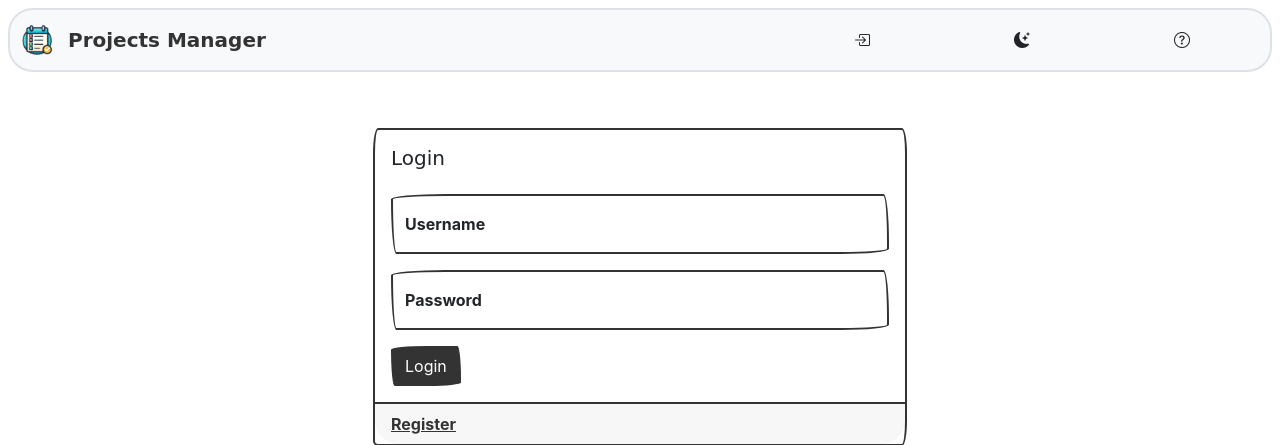
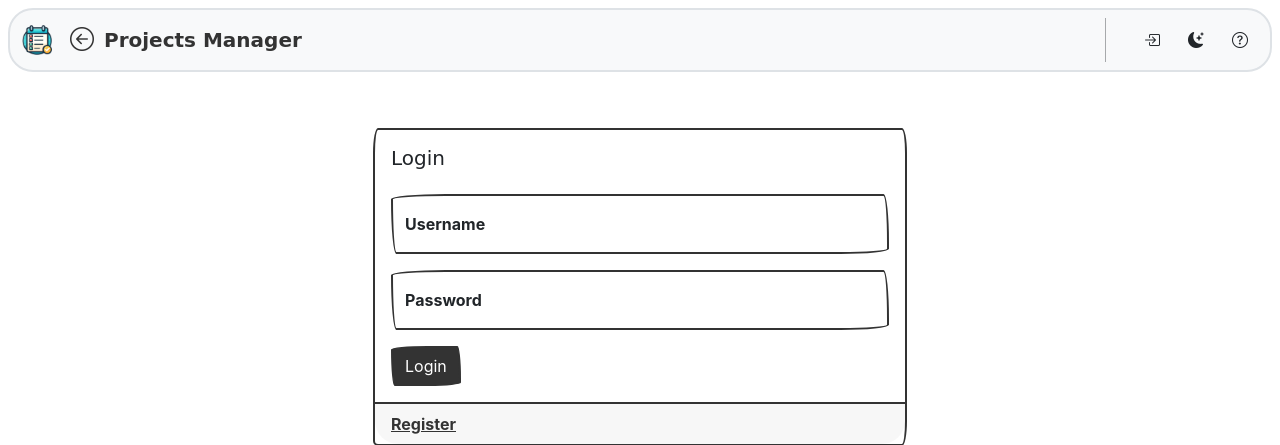
Before and after one commit to hamlet2k/ProjectsManager, a Flask app: page /login in a window 1280 px wide. Shown: the top 445 px of the page. Run offline with Flask 3, Linux system fonts and the light colour scheme; some libraries are stand-ins or nearby versions; some web fonts are replaced.

Commit message:
Add responsive navbar styles and refine theme toggle links

```diff
--- /dev/null
+++ b/static/css/navbar.css
@@ -0,0 +1,48 @@
+/* Responsive navbar refinements */
+
+.nav-link-responsive {
+  width: 100%;
+  flex-grow: 1;
+}
+
+.navbar-nav[data-nav-section] {
+  width: 100%;
+}
+
+@media (min-width: 768px) {
+  .nav-link-responsive {
+    width: auto;
+    flex-grow: 0;
+  }
+
+  .navbar-nav[data-nav-section] {
+    width: auto;
+  }
+
+  .navbar-nav[data-nav-section] .nav-item {
+    flex: 0 0 auto;
+  }
+
+  .navbar-nav[data-nav-section="center"] {
+    flex-grow: 1;
+  }
+
+  .navbar-nav[data-nav-section="right"] {
+    flex-grow: 0;
+  }
+
+  .navbar-nav[data-nav-section="center"],
+  .navbar-nav[data-nav-section="right"] {
+    gap: 0.5rem;
+  }
+
+  .navbar-nav[data-nav-section="center"],
+  .navbar-nav[data-nav-section="right"] {
+    margin-left: 0.25rem;
+  }
+
+  .navbar-divider-tight {
+    margin-left: 0.25rem;
+    margin-right: 0.25rem;
+  }
+}
--- a/templates/assets/css.html
+++ b/templates/assets/css.html
@@ -26,3 +26,4 @@
 <link rel="stylesheet" href="{{ url_for('static', filename='css/scope-form.css') }}">
 <link rel="stylesheet" href="{{ url_for('static', filename='css/notifications.css') }}">
 <link rel="stylesheet" href="{{ url_for('static', filename='css/feedback.css') }}">
+<link rel="stylesheet" href="{{ url_for('static', filename='css/navbar.css') }}">
--- a/templates/components/navbar.html
+++ b/templates/components/navbar.html
@@ -29,6 +29,21 @@
       />
       <span class="visually-hidden">Back to projects</span>
     </a>
+
+    {% set on_scope_list = request.endpoint == 'scopes.list_scopes' %}
+    {% if not on_scope_list %}
+    <a
+      class="btn btn-link p-0 me-2 d-none d-md-inline-flex align-items-center justify-content-center"
+      href="{{ url_for('scopes.list_scopes') if g.scope else url_for('home') }}"
+      aria-label="Back to project selection"
+      data-navbar-tooltip
+      data-bs-placement="bottom"
+      title="Back to projects"
+    >
+      <i class="bi bi-arrow-left-circle fs-4" aria-hidden="true"></i>
+      <span class="visually-hidden">Back to project selection</span>
+    </a>
+    {% endif %}
 
     {% if g.scope %}
     <a
@@ -83,11 +98,11 @@
     </button>
 
     <div class="collapse navbar-collapse" id="navbarNav">
-      <div class="d-flex flex-column flex-md-row w-100 gap-3 py-3 py-md-0 align-items-stretch align-items-md-center justify-content-md-between">
-        <ul class="navbar-nav flex-column flex-md-row gap-2 align-items-stretch align-items-md-center w-100 w-md-auto">
+      <div class="d-flex flex-column flex-md-row w-100 gap-3 gap-md-3 py-3 py-md-0 align-items-stretch align-items-md-center">
+        <ul class="navbar-nav flex-column flex-md-row gap-2 align-items-stretch align-items-md-center" data-nav-section="left">
           <li class="nav-item d-md-none">
             <a
-              class="btn btn-link nav-link w-100 d-flex align-items-center justify-content-start justify-content-md-center gap-2 text-body"
+              class="btn btn-link nav-link nav-link-responsive d-flex align-items-center justify-content-start justify-content-md-center gap-2 text-body"
               href="{{ url_for('scopes.list_scopes') if g.scope else url_for('home') }}"
               aria-label="Back to project selection"
               data-navbar-tooltip
@@ -101,7 +116,7 @@
           {% if g.scope %}
           <li class="nav-item d-md-none">
             <a
-              class="btn btn-link nav-link w-100 d-flex align-items-center gap-2 text-body text-truncate"
+              class="btn btn-link nav-link nav-link-responsive d-flex align-items-center gap-2 text-body text-truncate"
               href="{{ url_for('task') }}"
               aria-label="Reload {{ g.scope.name }} tasks"
               data-navbar-tooltip
@@ -115,7 +130,7 @@
           {% else %}
           <li class="nav-item d-md-none">
             <a
-              class="btn btn-link nav-link w-100 d-flex align-items-center gap-2 text-body text-truncate"
+              class="btn btn-link nav-link nav-link-responsive d-flex align-items-center gap-2 text-body text-truncate"
               href="{{ url_for('home') }}"
               aria-label="Go to Projects Manager home"
               data-navbar-tooltip
@@ -129,11 +144,14 @@
           {% endif %}
         </ul>
 
-        <ul class="navbar-nav flex-column flex-md-row gap-2 align-items-stretch align-items-md-center justify-content-md-center flex-grow-1">
+        <ul
+          class="navbar-nav flex-column flex-md-row gap-2 align-items-stretch align-items-md-center justify-content-start justify-content-md-end flex-grow-1"
+          data-nav-section="center"
+        >
           {% if g.user and g.user.github_integration_enabled %}
-          <li class="nav-item w-100 w-md-auto">
+          <li class="nav-item">
             <button
-              class="btn btn-link nav-link w-100 d-flex align-items-center justify-content-start justify-content-md-center gap-2 text-body"
+              class="btn btn-link nav-link nav-link-responsive d-flex align-items-center justify-content-start justify-content-md-center gap-2 text-body"
               type="button"
               id="github-refresh-btn"
               aria-label="Sync integrations"
@@ -153,10 +171,10 @@
           {% set has_pending = share_summary.pending if share_summary else 0 %}
           {% set show_nav_share = request.endpoint in ['task', 'add_task', 'edit_task'] %}
           {% if show_nav_share %}
-          <li class="nav-item w-100 w-md-auto">
+          <li class="nav-item">
             <button
               type="button"
-              class="btn btn-link nav-link w-100 d-flex align-items-center justify-content-start justify-content-md-center gap-2 scope-share-btn {{ 'text-primary' if share_count else 'text-body' }}"
+              class="btn btn-link nav-link nav-link-responsive d-flex align-items-center justify-content-start justify-content-md-center gap-2 scope-share-btn {{ 'text-primary' if share_count else 'text-body' }}"
               data-scope-id="{{ g.scope.id }}"
               data-share-count="{{ share_count }}"
               data-share-pending="{{ 'true' if has_pending else 'false' }}"
@@ -174,9 +192,9 @@
           {% endif %}
 
           {% if g.user %}
-          <li class="nav-item w-100 w-md-auto">
+          <li class="nav-item">
             <button
-              class="btn btn-link nav-link w-100 d-flex align-items-center justify-content-start justify-content-md-center gap-2 text-body"
+              class="btn btn-link nav-link nav-link-responsive d-flex align-items-center justify-content-start justify-content-md-center gap-2 text-body"
               type="button"
               data-bs-toggle="modal"
               data-bs-target="#feedbackModal"
@@ -192,9 +210,9 @@
 
           {% set summary = notification_summary or {} %}
           {% set notification_count = summary.badge_count if summary.badge_count is defined else summary.new_count if summary.new_count is defined else summary.pending_count %}
-          <li class="nav-item dropdown w-100 w-md-auto notifications-dropdown" data-notifications-root>
+          <li class="nav-item dropdown notifications-dropdown" data-notifications-root>
             <button
-              class="btn btn-link nav-link w-100 position-relative d-flex align-items-center justify-content-start justify-content-md-center gap-2 text-body"
+              class="btn btn-link nav-link nav-link-responsive position-relative d-flex align-items-center justify-content-start justify-content-md-center gap-2 text-body"
               type="button"
               id="notificationDropdown"
               data-bs-toggle="dropdown"
@@ -245,10 +263,10 @@
             <input type="hidden" data-notification-csrf value="{{ summary.csrf_token or '' }}" />
           </li>
 
-          <li class="nav-item w-100 w-md-auto" data-profile-menu-root>
+          <li class="nav-item" data-profile-menu-root>
             <a
               href="{{ url_for('user') }}"
-              class="btn btn-link nav-link w-100 d-flex align-items-center justify-content-start justify-content-md-center gap-2 text-body"
+              class="btn btn-link nav-link nav-link-responsive d-flex align-items-center justify-content-start justify-content-md-center gap-2 text-body"
               aria-label="Profile"
               data-navbar-tooltip
               data-bs-placement="bottom"
@@ -260,10 +278,10 @@
             </a>
           </li>
 
-          <li class="nav-item w-100 w-md-auto">
+          <li class="nav-item">
             <a
               href="{{ url_for('user') }}"
-              class="btn btn-link nav-link w-100 d-flex align-items-center justify-content-start justify-content-md-center gap-2 text-body"
+              class="btn btn-link nav-link nav-link-responsive d-flex align-items-center justify-content-start justify-content-md-center gap-2 text-body"
               aria-label="Settings"
               data-navbar-tooltip
               data-bs-placement="bottom"
@@ -276,12 +294,19 @@
           {% endif %}
         </ul>
 
-        <ul class="navbar-nav flex-column flex-md-row gap-2 align-items-stretch align-items-md-center justify-content-md-center w-100 w-md-auto">
+        <div class="d-none d-md-flex align-self-stretch mx-md-1 navbar-divider-tight">
+          <div class="vr text-body-secondary opacity-50 navbar-divider-tight"></div>
+        </div>
+
+        <ul
+          class="navbar-nav flex-column flex-md-row gap-2 align-items-stretch align-items-md-center justify-content-start justify-content-md-end flex-grow-0 flex-shrink-0"
+          data-nav-section="right"
+        >
           {% if 'user' in session %}
-          <li class="nav-item w-100 w-md-auto">
+          <li class="nav-item">
             <a
               href="{{ url_for('logout') }}"
-              class="btn btn-link nav-link w-100 d-flex align-items-center justify-content-start justify-content-md-center gap-2 text-body"
+              class="btn btn-link nav-link nav-link-responsive d-flex align-items-center justify-content-start justify-content-md-center gap-2 text-body"
               aria-label="Logout"
               data-navbar-tooltip
               data-bs-placement="bottom"
@@ -292,10 +317,10 @@
             </a>
           </li>
           {% else %}
-          <li class="nav-item w-100 w-md-auto">
+          <li class="nav-item">
             <a
               href="{{ url_for('login') }}"
-              class="btn btn-link nav-link w-100 d-flex align-items-center justify-content-start justify-content-md-center gap-2 text-body"
+              class="btn btn-link nav-link nav-link-responsive d-flex align-items-center justify-content-start justify-content-md-center gap-2 text-body"
               aria-label="Login"
               data-navbar-tooltip
               data-bs-placement="bottom"
@@ -307,13 +332,13 @@
           </li>
           {% endif %}
 
-          <li class="nav-item w-100 w-md-auto">
+          <li class="nav-item">
             {% include 'components/theme_menu.html' %}
           </li>
 
-          <li class="nav-item w-100 w-md-auto">
+          <li class="nav-item">
             <button
-              class="btn btn-link nav-link w-100 d-flex align-items-center justify-content-start justify-content-md-center gap-2 text-body"
+              class="btn btn-link nav-link nav-link-responsive d-flex align-items-center justify-content-start justify-content-md-center gap-2 text-body"
               type="button"
               aria-label="Help and documentation"
               aria-disabled="true"
--- a/templates/components/theme_menu.html
+++ b/templates/components/theme_menu.html
@@ -1,7 +1,7 @@
 {% if session.theme == 'dark' %}
 <a
   href="{{ url_for('change_theme', theme='light') }}"
-  class="btn btn-link nav-link w-100 d-flex align-items-center justify-content-start justify-content-md-center gap-2 text-body"
+  class="btn btn-link nav-link nav-link-responsive d-flex align-items-center justify-content-start justify-content-md-center gap-2 text-body"
   aria-label="Switch to light theme"
   data-navbar-tooltip
   data-bs-placement="bottom"
@@ -13,7 +13,7 @@
 {% else %}
 <a
   href="{{ url_for('change_theme', theme='dark') }}"
-  class="btn btn-link nav-link w-100 d-flex align-items-center justify-content-start justify-content-md-center gap-2 text-body"
+  class="btn btn-link nav-link nav-link-responsive d-flex align-items-center justify-content-start justify-content-md-center gap-2 text-body"
   aria-label="Switch to dark theme"
   data-navbar-tooltip
   data-bs-placement="bottom"
```
